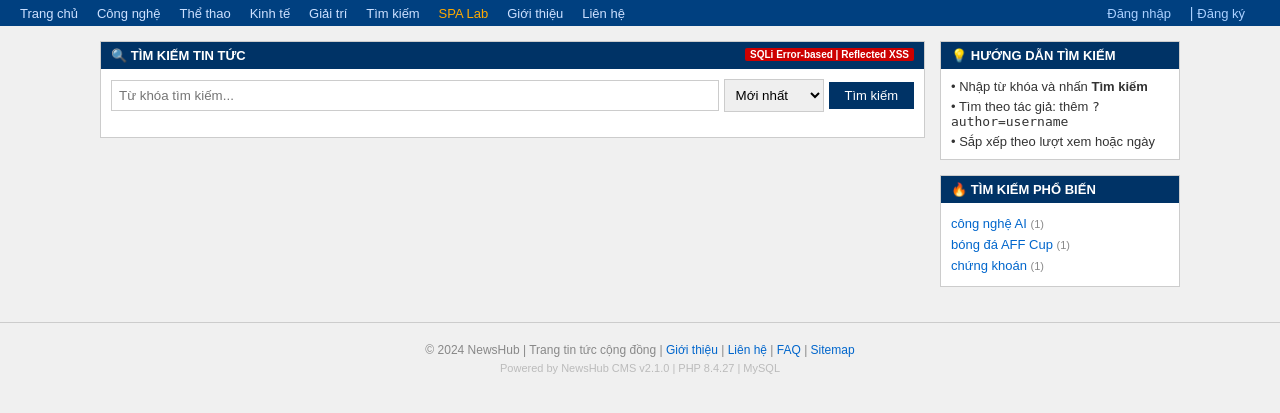
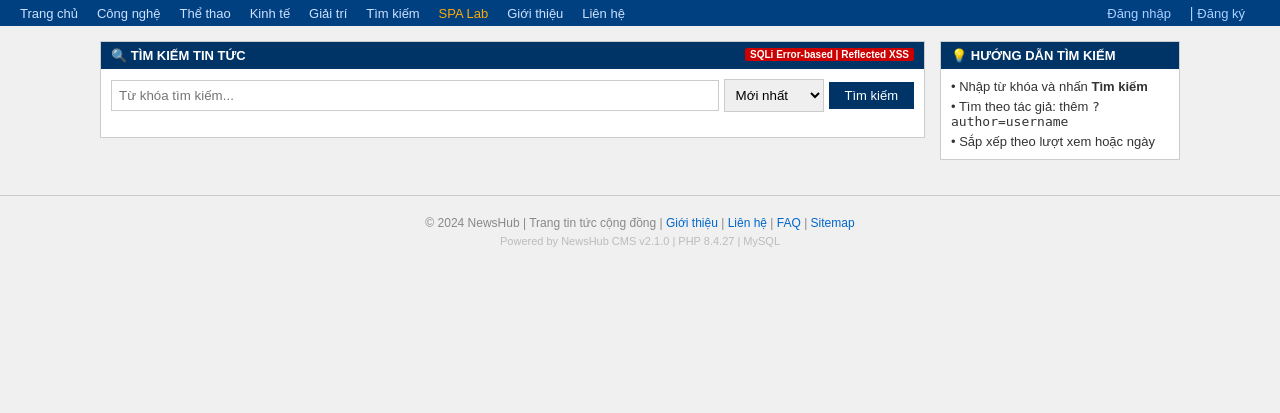
Before and after one commit to penguino7/newshub-vuln-lab, a PHP site: page /search.php in a window 1280 px wide. Shown: the part 46-459 px from the top of the page. Run offline with PHP 8.4, Linux system fonts and the light colour scheme; data comes from the database, SQL or seed files in the repository; data that the repository does not hold is empty.

Commit message:
Bỏ phần tìm kiếm gần đây để tránh xss thực hiện liên tục

```diff
--- a/www/search.php
+++ b/www/search.php
@@ -173,26 +173,6 @@ if ($q !== '' || $author !== '') {
             </div>
         </div>
 
-        <!-- Recent searches -->
-        <div class="box">
-            <div class="box-title">🔥 TÌM KIẾM PHỔ BIẾN</div>
-            <div class="box-content">
-                <?php
-                $popular = $conn->query("SELECT keyword, COUNT(*) as cnt FROM search_logs
-                                     WHERE keyword != '' GROUP BY keyword
-                                     ORDER BY cnt DESC LIMIT 8");
-                if ($popular) {
-                    while ($row = $popular->fetch_assoc()) {
-                        echo '<div style="padding:3px 0;font-size:13px;">';
-                        echo '<a href="/search.php?q=' . urlencode($row['keyword']) . '">';
-                        echo htmlspecialchars($row['keyword']);
-                        echo '</a> <span style="color:#888;font-size:11px;">(' . $row['cnt'] . ')</span>';
-                        echo '</div>';
-                    }
-                }
-                ?>
-            </div>
-        </div>
     </div>
 
 </div><!-- /wrapper -->
```
Also changed, not shown: www/api/suggest.php (+0 -12 lines).
